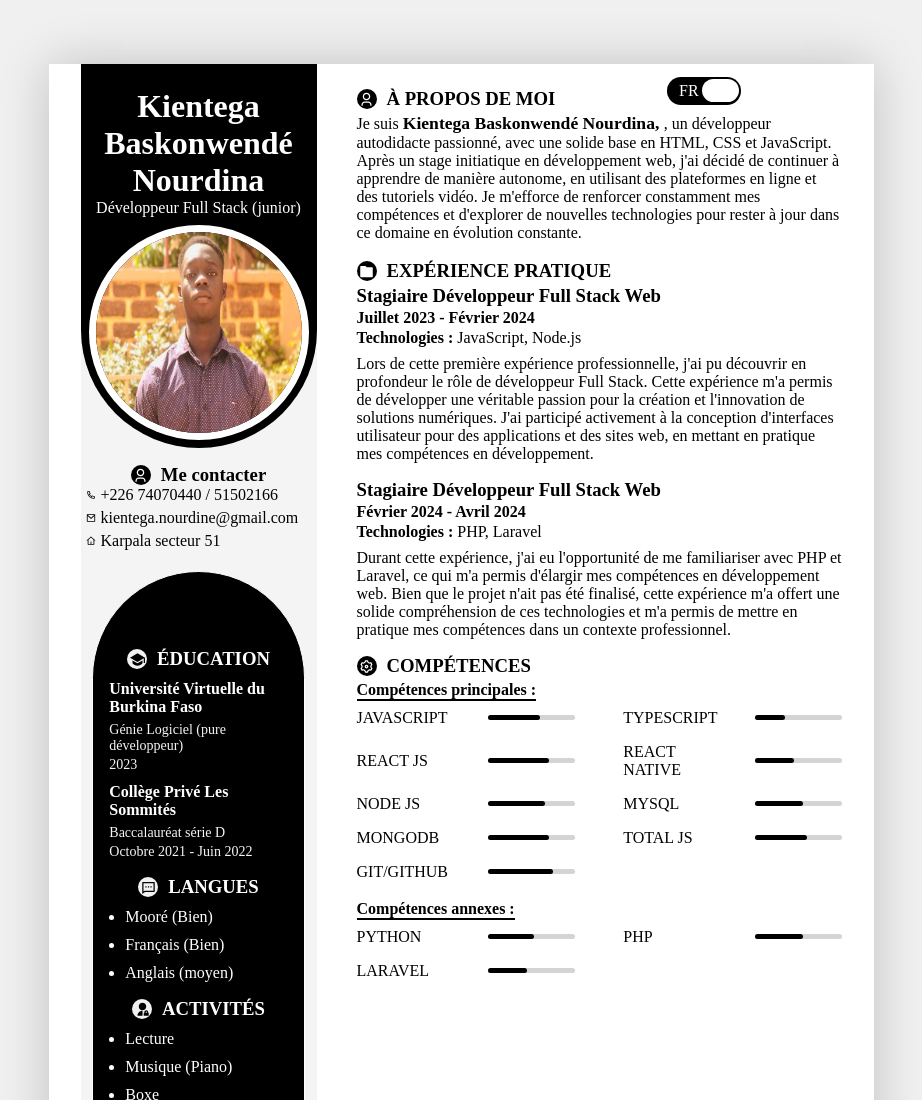
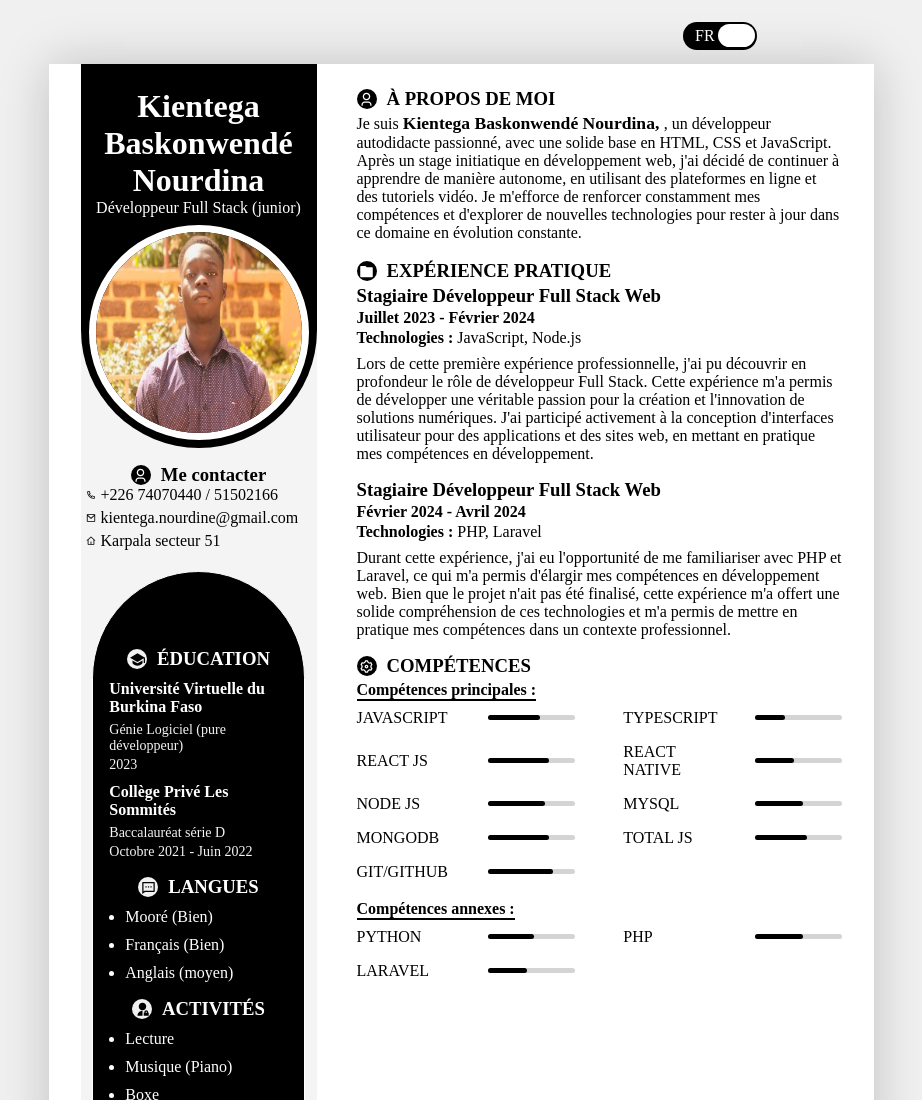
Before and after one commit to Nourdine-Kientega/cv, a plain HTML site: page index.html in a window 1280 px wide. Shown: the top 1100 px of the page, without its empty margins (179-1101 px from the left). Drawn offline with Linux system fonts and the light colour scheme.

Commit message:
Modify EN/FR slider

```diff
--- a/style.css
+++ b/style.css
@@ -10,7 +10,7 @@ body { background: var(--white-smoke); }
 
 /********************** toggle btn ***************************/
 .cv-container { position: relative; }
-.slider { width: 74px; height: 28px; position: absolute; right: 360px; top: 77px; background: #000; color: #fff; border-radius: 15px; }
+.slider { width: 74px; height: 28px; position: absolute; right: 344px; top: 22px; background: #000; color: #fff; border-radius: 15px; }
 .slider .toggle { position: relative; }
 .slider .toggle .lang { width: 100%; padding: 5px 12px; display: flex; justify-content: space-between; }
 .slider .toggle .circle { width: 37px; height: 23px; position: absolute; top: 2px; left: 2px; background: #fff; cursor: pointer; border-radius: 15px; transition: all .8s ease; }
```
